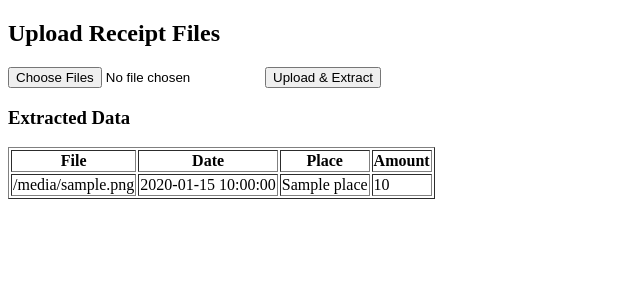
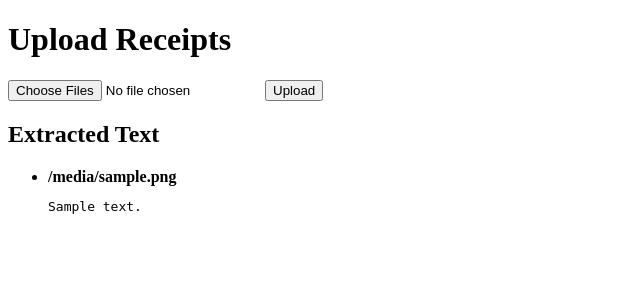
Before and after one commit to rajatsaluja350/RenderTest, a Flask app: template templates/index.html in a window 1280 px wide. Shown: the top 300 px of the page, without its empty margins (0-640 px from the left). Run offline with Flask 3, Linux system fonts and the light colour scheme; the template is opened without the code that fills it: most values are stand-ins (such as "Sample title", 1, 10 or a date in 2020).

Commit message:
Add files via upload

```diff
--- a/main.py
+++ b/main.py
@@ -2,31 +2,36 @@ from flask import Flask, render_template, request
 import requests
 from PIL import Image
 import io
+import base64
 
 app = Flask(__name__)
 
 OCR_API_KEY = "helloworld"  # Replace with your OCR.Space API key
 
-def extract_receipt_data(image_bytes):
+def extract_text_from_image(image_bytes):
     response = requests.post(
         "https://api.ocr.space/parse/image",
         files={"filename": image_bytes},
         data={"apikey": OCR_API_KEY, "language": "eng"},
     )
     result = response.json()
-    parsed_text = result.get("ParsedResults", [{}])[0].get("ParsedText", "")
-    return parsed_text
+    if result.get("IsErroredOnProcessing"):
+        return ""
+    return result["ParsedResults"][0]["ParsedText"]
 
 @app.route("/", methods=["GET", "POST"])
 def index():
-    extracted_data = []
+    results = []
     if request.method == "POST":
         files = request.files.getlist("receipts")
         for file in files:
             image_bytes = file.read()
-            text = extract_receipt_data(image_bytes)
-            extracted_data.append({"filename": file.filename, "text": text})
-    return render_template("index.html", extracted_data=extracted_data)
+            text = extract_text_from_image(image_bytes)
+            results.append({
+                "filename": file.filename,
+                "text": text
+            })
+    return render_template("index.html", results=results)
 
 if __name__ == "__main__":
     app.run(debug=True)
--- a/render.yaml
+++ b/render.yaml
@@ -1,6 +1,6 @@
 services:
   - type: web
-    name: smartreceipt-ai
+    name: smartreceipt
     env: python
     buildCommand: "pip install -r requirements.txt"
     startCommand: "python main.py"
--- a/templates/index.html
+++ b/templates/index.html
@@ -4,24 +4,18 @@
     <title>SmartReceipt AI</title>
 </head>
 <body>
-    <h2>Upload Receipt Files</h2>
+    <h1>Upload Receipts</h1>
     <form method="POST" enctype="multipart/form-data">
         <input type="file" name="receipts" multiple required>
-        <button type="submit">Upload & Extract</button>
+        <button type="submit">Upload</button>
     </form>
     {% if results %}
-    <h3>Extracted Data</h3>
-    <table border="1">
-        <tr><th>File</th><th>Date</th><th>Place</th><th>Amount</th></tr>
-        {% for r in results %}
-        <tr>
-            <td>{{ r.filename }}</td>
-            <td>{{ r.date }}</td>
-            <td>{{ r.place }}</td>
-            <td>{{ r.amount }}</td>
-        </tr>
+        <h2>Extracted Text</h2>
+        <ul>
+        {% for result in results %}
+            <li><strong>{{ result.filename }}</strong><pre>{{ result.text }}</pre></li>
         {% endfor %}
-    </table>
+        </ul>
     {% endif %}
 </body>
 </html>
```
Also changed, not shown: runtime.txt (line endings or trailing spaces).
